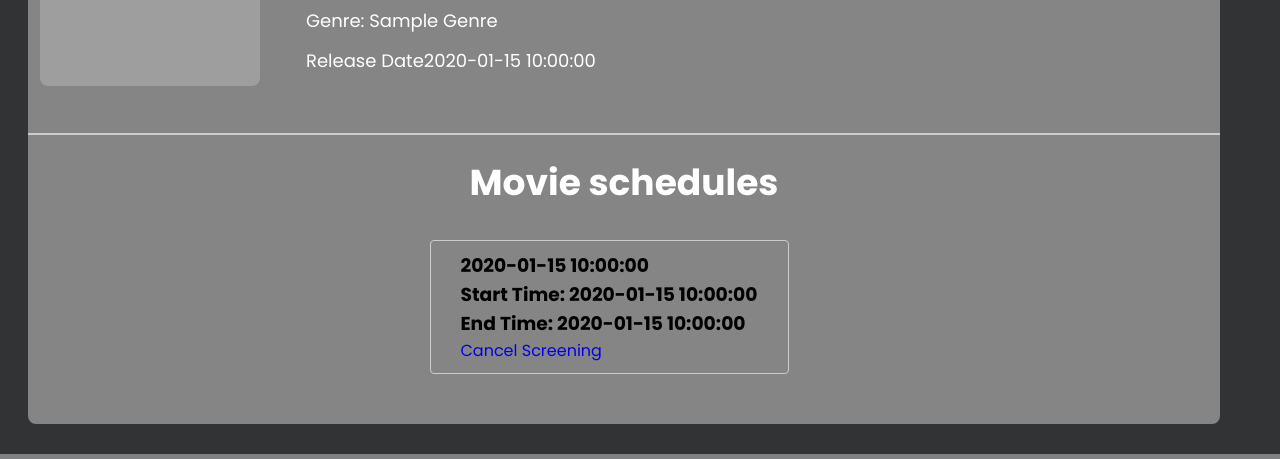
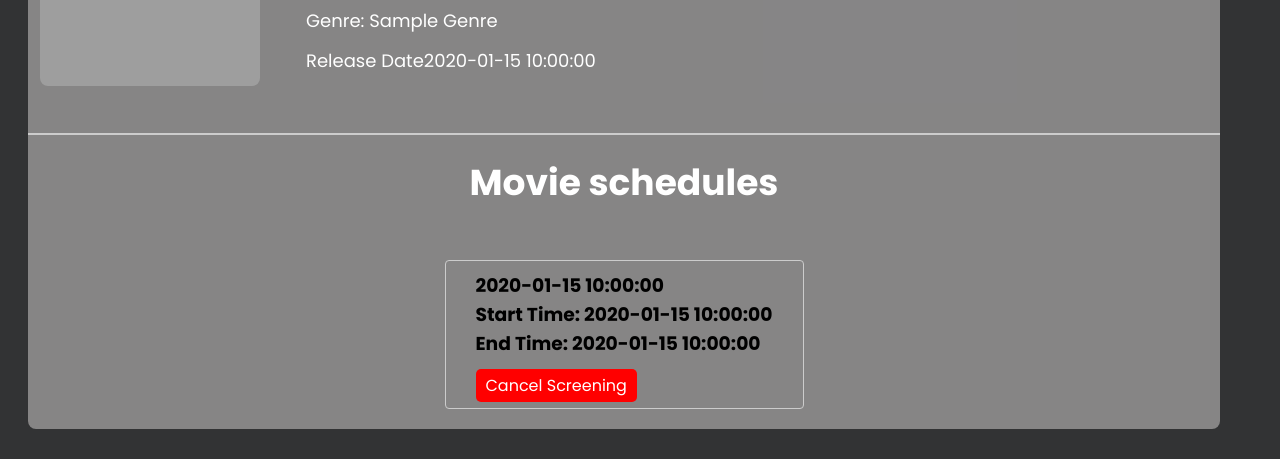
Before and after one commit to MiaTian1024/Movie-Ticket-Booking-System, a Flask app: template templates/movie_detail.html in a window 1280 px wide. Shown: the part 406-865 px from the top of the page. Run offline with Flask 3, Linux system fonts and the light colour scheme; the template is opened without the code that fills it: most values are stand-ins (such as "Sample title", 1, 10 or a date in 2020); some libraries are stand-ins or nearby versions; grey boxes are pictures that could not be loaded.

Commit message:
cancel screening

```diff
--- a/Models.py
+++ b/Models.py
@@ -149,6 +149,10 @@ class Movie:
     @property
     def movieID(self,):
         return self.__movieID
+
+    @movieID.setter
+    def movieID(self, value):
+        self.__movieID = value
 
     @property
     def title(self,):
--- a/View.py
+++ b/View.py
@@ -284,7 +284,6 @@ def add_screening():
 def cancel_screening():
     screeningID = request.args.get('screeningID')
     movieID = request.args.get('movieID')
-    print(movieID)
     movie = controller.search_movie_by_id(int(movieID))
     screening = controller.search_screening_by_id(movie, int(screeningID))
     role = session.get('role')
--- a/static/css/movie.css
+++ b/static/css/movie.css
@@ -137,17 +137,14 @@
     display: flex;
     justify-content:center;
     margin-top: 30px;
+    flex-wrap: wrap;
   }
 
   .schedules .item .form-item{
-    margin-right: 30px;
+    margin: 20px;
     padding:10px 30px;
     border: 1px solid #ccc;
     border-radius: 4px;
-  }
-
-  .schedules .item .form-item:hover{
-    background-color: #407182;
   }
 
   .schedules  button {
@@ -263,3 +261,22 @@
 .add-screening-form .form-group select:focus {
   border-color: #007bff;
 }
+
+
+.schedules .cancel-button {
+  margin-top: 15px;
+}
+
+.schedules .cancel-button a{
+  background-color: #ff0000; /* Change to your desired button color */
+  color: white;
+  border: none;
+  border-radius: 5px;
+  cursor: pointer;
+  padding: 5px 10px;
+  margin-top: 15px;
+}
+
+.schedules .cancel-button a:hover {
+  background-color: #920404; /* Change to your desired button hover color */
+}
--- a/templates/movie_detail.html
+++ b/templates/movie_detail.html
@@ -75,7 +75,7 @@
                   <h3>End Time: {{screening.endTime}}</h3>
                 </label>
                 <div class="cancel-button">
-                  <a href="/cancel_screening?screeningID={{ screening.screeningID }}&movieID={{ movie.movieID }}">Cancel Screening</a>
+                  <a href="/cancel_screening?movieID={{ movie.movieID }}&screeningID={{ screening.screeningID }}">Cancel Screening</a>
                 </div>
               </div>
               {% endfor %}
@@ -84,7 +84,7 @@
 
         {% if role == "Admin" %}
         <div class="add-screening">
-          <button id="openModalButton" class="add-screening-button">Add A Screening</button>
+          <button id="openModalButton" class="add-screening-button">Add A New Screening</button>
           <div id="myModal" class="modal">
               <div class="modal-content">
                   <span class="close" id="closeModalButton">&times;</span>
```
Also changed, not shown: other parts of static/css/movie.css (+11 -10 lines).
